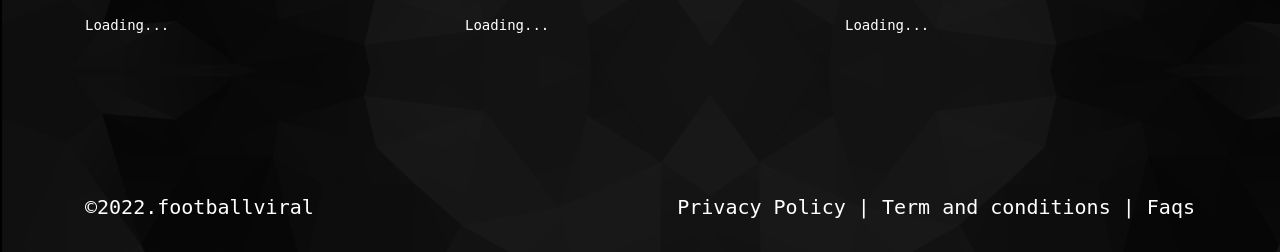
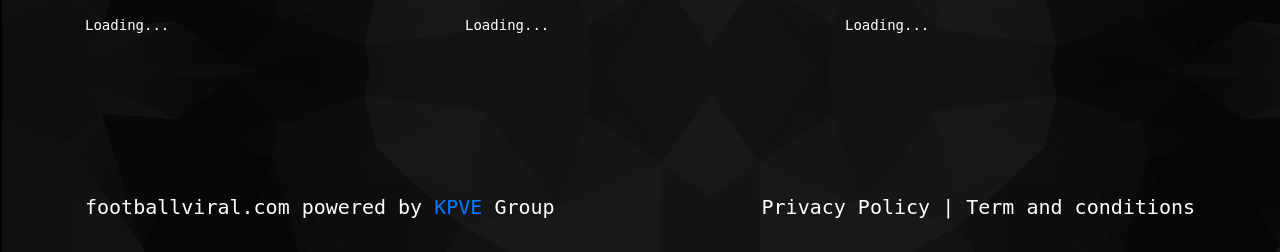
Before and after one commit to SuperDev0109/footballnews, a PHP site: page /news.php in a window 1280 px wide. Shown: the part 1057-1309 px from the top of the page. Run offline with PHP 8.4, Linux system fonts and the light colour scheme; some libraries are stand-ins or nearby versions.

Commit message:
privacy and terms-condition added

```diff
--- a/css/detail.css
+++ b/css/detail.css
@@ -54,6 +54,7 @@
     background-color: #010101;
     background-image: url('../img/back.png');
     background-size: cover;
+    font-family: monospace;
 }
 
 .homepage_section {
@@ -210,4 +211,8 @@
     font-size: 20px;
     font-weight: unset;
 }
+.white {
+    color: white;
+    text-decoration: none;
+}
 /* footer end */
--- a/css/home_page.css
+++ b/css/home_page.css
@@ -54,6 +54,7 @@
     background-color: #010101;
     background-image: url('../img/back.png');
     background-size: cover;
+    font-family: monospace;
 }
 
 .homepage_section {
--- a/css/news.css
+++ b/css/news.css
@@ -54,6 +54,7 @@
     background-color: #010101;
     background-image: url('../img/back.png');
     background-size: cover;
+    font-family: monospace;
 }
 
 .homepage_section {
@@ -141,4 +142,8 @@
   font-size: 20px;
   font-weight: unset;
 }
+.white {
+  color: white;
+  text-decoration: none;
+}
 /* footer end */
--- /dev/null
+++ b/footer.php
@@ -0,0 +1,9 @@
+<div class="footer">
+     <div class="left">
+          <span>footballviral.com powered by <a href="https://kpve.com/" target="_blank">KPVE</a> Group</span>
+     </div>
+     <div class="right">
+          <span><a href="./assets/privacy.pdf" target="_blank" class="white">Privacy Policy</a> | </span>
+          <span><a href="./assets/terms-conditions.pdf" target="_blank" class="white">Term and conditions</a> </span>
+     </div>
+</div>
--- a/news.php
+++ b/news.php
@@ -118,16 +118,7 @@
                 </div>
 
                 <!-- footer -->
-                <div class="footer">
-                    <div class="left">
-                        <span>©2022.footballviral</span>
-                    </div>
-                    <div class="right">
-                        <span>Privacy Policy | </span>
-                        <span>Term and conditions | </span>
-                        <span>Faqs</span>
-                    </div>
-                </div>
+                <?php include('./footer.php'); ?>
                 <!-- footer end -->
             </div>
         </div>
```
Also changed, not shown: detail.php (+1 -10 lines), 2 other files.
